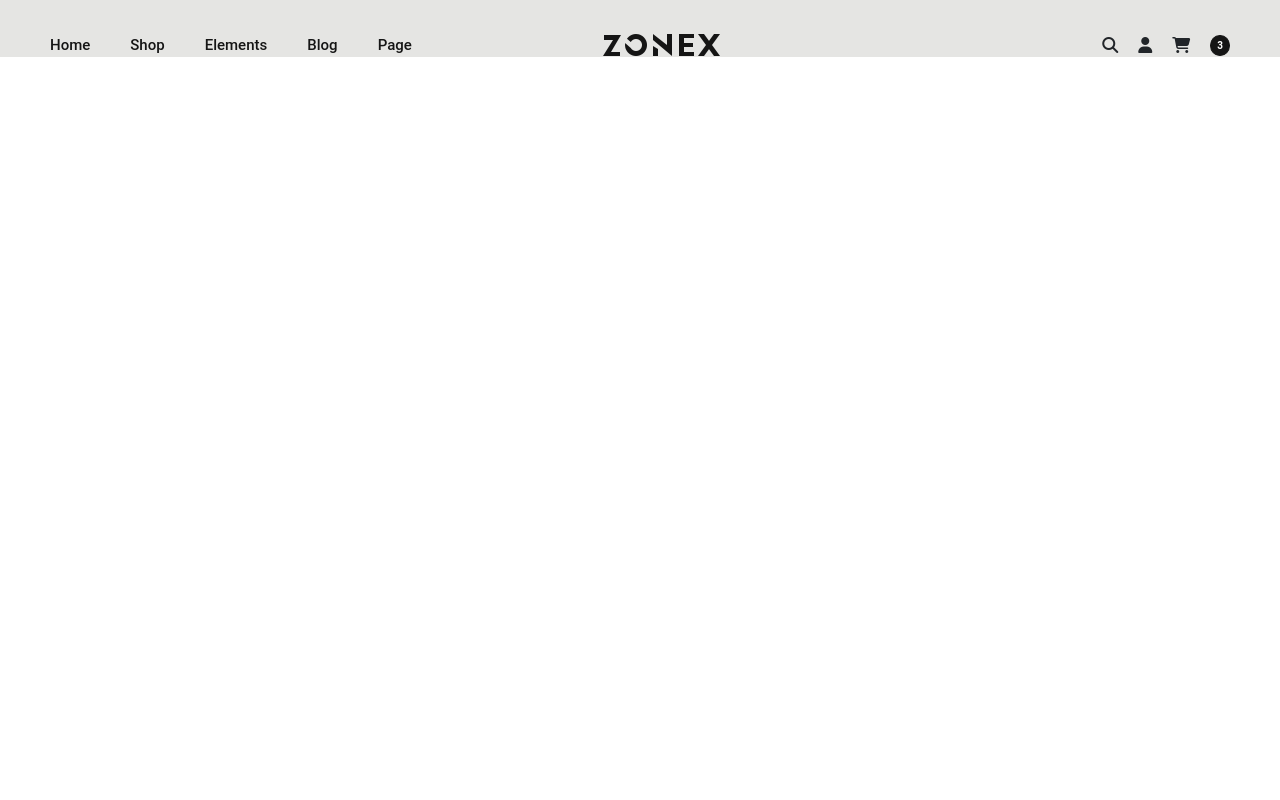
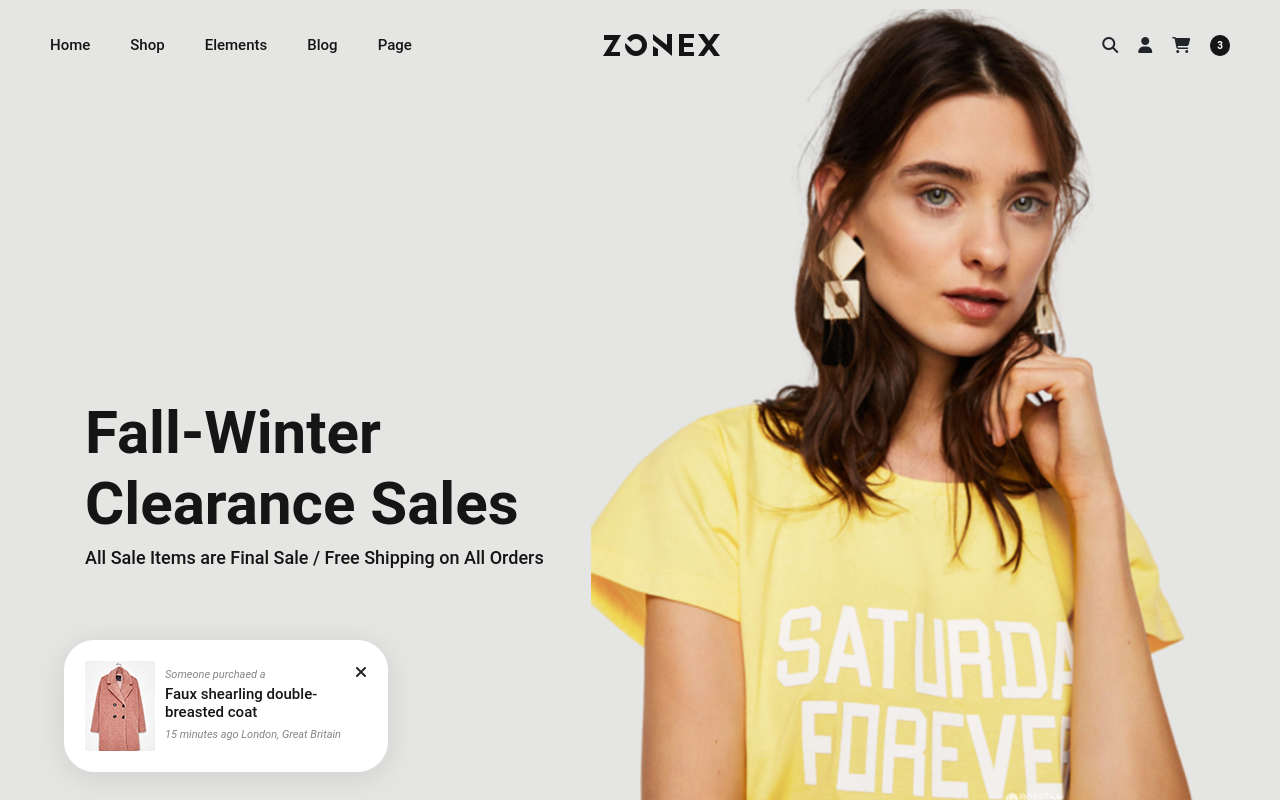
Before and after one commit to vvvxd/html-bootstrap-shop, a website: page src/index.html in a window 1280 px wide. Drawn offline with nearby package versions, Linux system fonts and the light colour scheme; files that its build step writes are made by us from their sources.

Commit message:
Доделал Header

```diff
--- a/src/index.html
+++ b/src/index.html
@@ -29,7 +29,7 @@
             <li>Page</li>
           </ul>
         </nav>
-        <div class="col-sm  header__logo">
+        <div class="col-sm header__logo">
           <img src="./img/logo-zonex.png" alt="" />
         </div>
         <div class="col-sm header__icons">
@@ -39,6 +39,30 @@
           <span>3</span>
         </div>
       </div>
+      <div class="container">
+        <div class="row">
+          <div class="col-sm header__text">
+            <h2>Fall-Winter Clearance Sales</h2>
+            <span>All Sale Items are Final Sale / Free Shipping on All Orders</span>
+          </div>
+          <div class="col-sm header__img">
+            <img src="./img/mango-8431729119025-images-4208520112-removebg-preview-1.png" alt="" />
+          </div>
+        </div>
+      </div>
+      <div class="header__proposal proposal">
+        <div class="proposal__img">
+          <img src="./img/e-74-bc-7082-ff-8-b-5-d-6-fa-611-bc-2-b-2-a-1-b-038.png" alt="" />
+        </div>
+        <div class="proposal__text">
+          <span> Someone purchaed a </span>
+          <h3>Faux shearling  double-breasted coat</h3>
+          <span> 15 minutes ago London,  Great Britain </span>
+        </div>
+        <div class="proposal__cross">
+          <i class="fas fa-times"></i>
+        </div>
+      </div>
     </header>
   </body>
 </html>
--- a/src/scss/_header.scss
+++ b/src/scss/_header.scss
@@ -1,10 +1,14 @@
 .header {
   padding-top: 34px;
   background-color: #e5e5e3;
+  height: 100vh;
+  width: 100%;
+  overflow-x: hidden;
+  position: relative;
   &__nav {
     display: flex;
     align-items: center;
-    margin:0 0 0 50px;
+    margin: 0 0 0 50px;
     li {
       margin-right: 40px;
       font-size: 15px;
@@ -35,4 +39,67 @@
       font-weight: bold;
     }
   }
+  &__text {
+    margin-top: 340px;
+    h2 {
+      font-size: 60px;
+      font-weight: bold;
+      font-stretch: normal;
+      font-style: normal;
+      line-height: normal;
+      letter-spacing: normal;
+      text-align: left;
+      color: #151515;
+    }
+    span {
+      font-size: 18px;
+      font-weight: 500;
+      font-stretch: normal;
+      font-style: normal;
+      line-height: normal;
+      letter-spacing: normal;
+      text-align: left;
+      color: #151515;
+    }
+  }
+  &__img {
+    display: flex;
+    align-items: flex-end;
+    height: 94vh;
+    img {
+      height: 800px;
+    }
+  }
+  &__proposal {
+    position: absolute;
+    left: 5%;
+    top: 80%;
+  }
 }
+.proposal {
+  display: flex;
+  border: 1px solid #ffffff;
+  box-shadow: 0px 5px 30px 0 rgba(0, 0, 0, 0.1);
+  background-color: #ffffff;
+  border-radius: 30px;
+  padding: 20px;
+  &__img {
+    margin-right: 10px;
+  }
+  &__text {
+    margin-right: 10px;
+    width: 180px;
+    span {
+      font-size: 11px;
+      font-style: italic;
+      text-align: left;
+      color: #858585;
+    }
+    h3 {
+      margin: 0;
+      font-size: 15px;
+      text-align: left;
+      color: #151515;
+    }
+  }
+}
```
Also changed, not shown: src/img/e-74-bc-7082-ff-8-b-5-d-6-fa-611-bc-2-b-2-a-1-b-038.png (added), src/img/mango-8431729119025-images-4208520112-removebg-preview-1.png (added).
